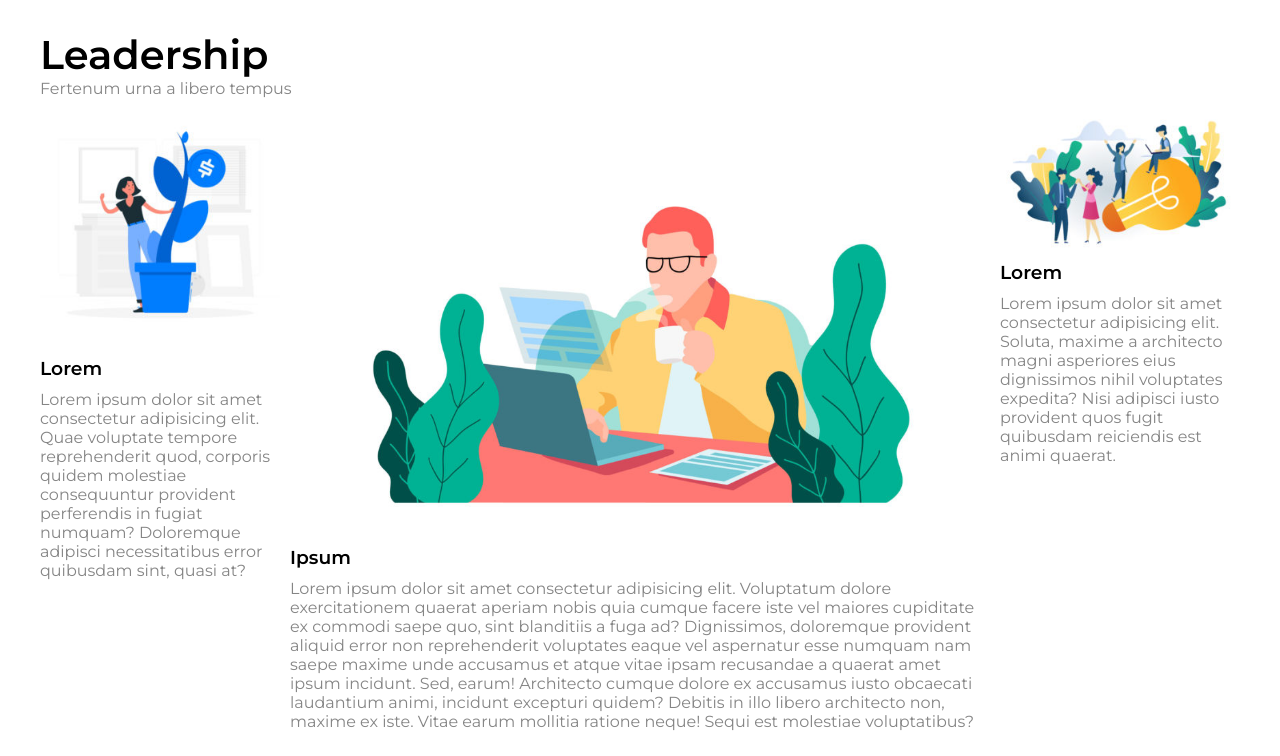
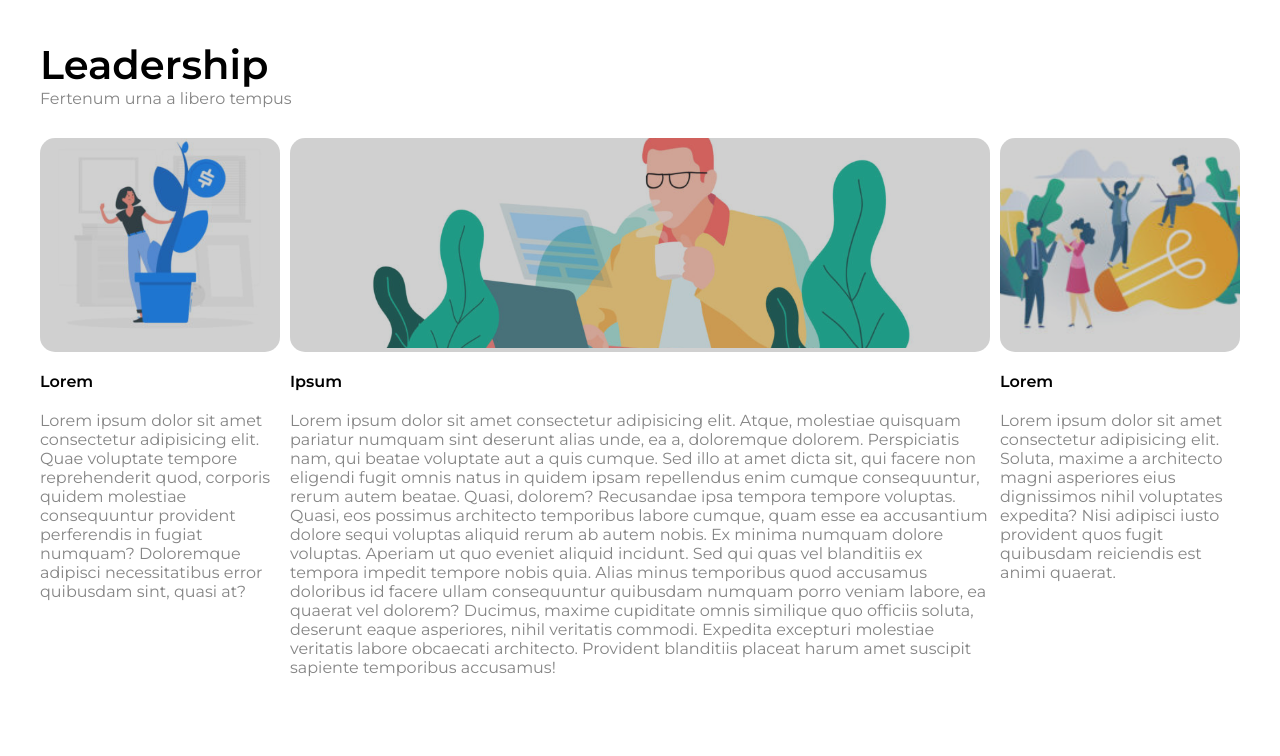
Before and after one commit to RooRsmoka/htmlcss-wp, a plain HTML site: page index.html in a window 1280 px wide. Shown: the part 680-1436 px from the top of the page. After the commit the page ends 1382 px from the top, so only its background shows below. Drawn offline with Linux system fonts and the light colour scheme.

Commit message:
elaborazione della content box

```diff
--- a/css/style.css
+++ b/css/style.css
@@ -36,7 +36,6 @@ header {
 /* Navbar */
 nav ul {
     list-style: none;
-    font-weight: bold;
 }
 
 nav ul li {
@@ -60,8 +59,7 @@ main {
     background: url("../img/banner.jpg") no-repeat 50% 53%;
     background-size: cover;
     position: relative;
-    margin-top: 40px;
-    margin-bottom: 30px;
+    margin: 40px 0;
     border-radius: 15px;
 }
 
@@ -85,11 +83,8 @@ h1 {
 /* / Main */
 
 /* Content box */
-.content-box {
-}
-
 .content-header {
-    margin-bottom: 15px;
+    margin-bottom: 30px;
 }
 
 h2{
@@ -111,15 +106,29 @@ h2{
     margin: 0 10px;
 }
 
-.image-bg {
+.image-box {
+    position: relative;
+    border-radius: 15px;
 }
 
-img {
+.image-bg {
+    position: absolute;
+    top: 0;
+    left: 0;
     width: 100%;
+    height: 100%;
+    border-radius: 15px;
+    background-color: rgba(100, 100, 100, 0.3);
 }
 
-h3 {
-    margin-bottom: 10px;
+.image-box img {
+    width: 100%;
+    height: 210px;
+    object-fit: cover;
+}
+
+h4 {
+    margin: 20px 0;
 }
 /* / Content box */
 
--- a/index.html
+++ b/index.html
@@ -52,28 +52,33 @@
             <!-- Riga di elementi float -->
             <div class="row">
                 <div class="side content">
-                    <div class="image-bg">
+                    <div class="image-box">
                         <img src="img/img-1.jpg" alt="">
+                        <div class="image-bg"></div>
                     </div>
-                    <h3>Lorem</h3>
+                    <h4>Lorem</h4>
                     <p class="grey-text">Lorem ipsum dolor sit amet consectetur adipisicing elit. Quae voluptate tempore reprehenderit quod, corporis quidem molestiae consequuntur provident perferendis in fugiat numquam? Doloremque adipisci necessitatibus error quibusdam sint, quasi at?</p>
                 </div>
                 <div class="main content">
-                    <div class="image-bg">
+                    <div class="image-box">
                         <img src="img/banner-2.jpg" alt="">
+                        <div class="image-bg"></div>
                     </div>
-                    <h3>Ipsum</h3>
+                    <h4>Ipsum</h4>
                     <p class="grey-text">
-                        Lorem ipsum dolor sit amet consectetur adipisicing elit. Voluptatum dolore exercitationem quaerat aperiam nobis quia cumque facere iste vel maiores cupiditate ex commodi saepe quo, sint blanditiis a fuga ad?
-                        Dignissimos, doloremque provident aliquid error non reprehenderit voluptates eaque vel aspernatur esse numquam nam saepe maxime unde accusamus et atque vitae ipsam recusandae a quaerat amet ipsum incidunt. Sed, earum!
-                        Architecto cumque dolore ex accusamus iusto obcaecati laudantium animi, incidunt excepturi quidem? Debitis in illo libero architecto non, maxime ex iste. Vitae earum mollitia ratione neque! Sequi est molestiae voluptatibus?
+                        Lorem ipsum dolor sit amet consectetur adipisicing elit. Atque, molestiae quisquam pariatur numquam sint deserunt alias unde, ea a, doloremque dolorem. Perspiciatis nam, qui beatae voluptate aut a quis cumque.
+                        Sed illo at amet dicta sit, qui facere non eligendi fugit omnis natus in quidem ipsam repellendus enim cumque consequuntur, rerum autem beatae. Quasi, dolorem? Recusandae ipsa tempora tempore voluptas.
+                        Quasi, eos possimus architecto temporibus labore cumque, quam esse ea accusantium dolore sequi voluptas aliquid rerum ab autem nobis. Ex minima numquam dolore voluptas. Aperiam ut quo eveniet aliquid incidunt.
+                        Sed qui quas vel blanditiis ex tempora impedit tempore nobis quia. Alias minus temporibus quod accusamus doloribus id facere ullam consequuntur quibusdam numquam porro veniam labore, ea quaerat vel dolorem?
+                        Ducimus, maxime cupiditate omnis similique quo officiis soluta, deserunt eaque asperiores, nihil veritatis commodi. Expedita excepturi molestiae veritatis labore obcaecati architecto. Provident blanditiis placeat harum amet suscipit sapiente temporibus accusamus!
                     </p>
                 </div>
                 <div class="side content">
-                    <div class="image-bg">
+                    <div class="image-box">
                         <img src="img/img-3.jpg" alt="">
+                        <div class="image-bg"></div>
                     </div>
-                    <h3>Lorem</h3>
+                    <h4>Lorem</h4>
                     <p class="grey-text">Lorem ipsum dolor sit amet consectetur adipisicing elit. Soluta, maxime a architecto magni asperiores eius dignissimos nihil voluptates expedita? Nisi adipisci iusto provident quos fugit quibusdam reiciendis est animi quaerat.</p>
                 </div>
             </div>
```
